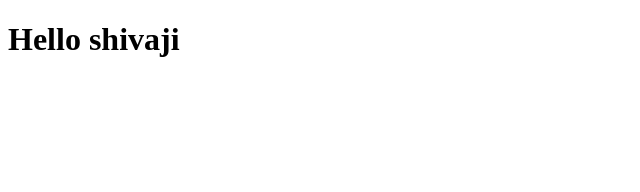
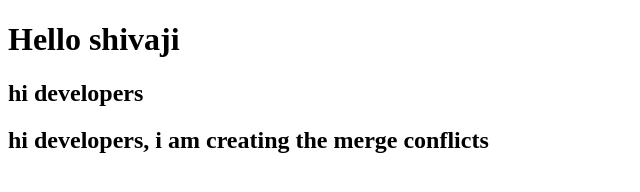
Before and after one commit to shivaji-Gaddam/Github-Example, a plain HTML site: page index.html in a window 1280 px wide. Shown: the whole page, without its empty margins (0-640 px from the left). Drawn offline with Linux system fonts and the light colour scheme.

Commit message:
i have added a line by rani

```diff
--- a/index.html
+++ b/index.html
@@ -7,5 +7,7 @@
 </head>
 <body>
     <h1>Hello shivaji</h1>
+    <h2>hi developers</h2>
+    <h2>hi developers, i am creating the merge conflicts</h2>
 </body>
 </html>
```
